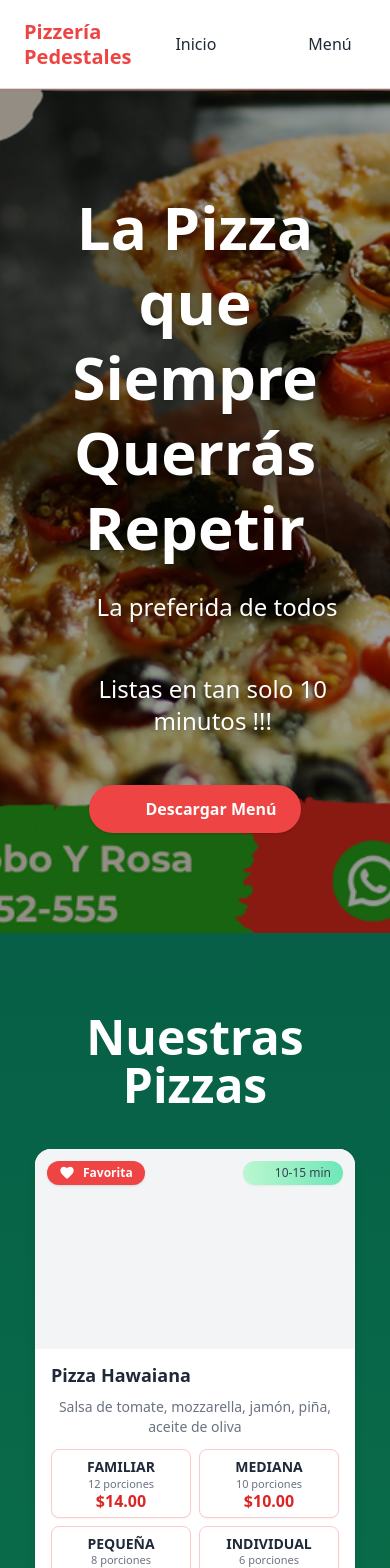
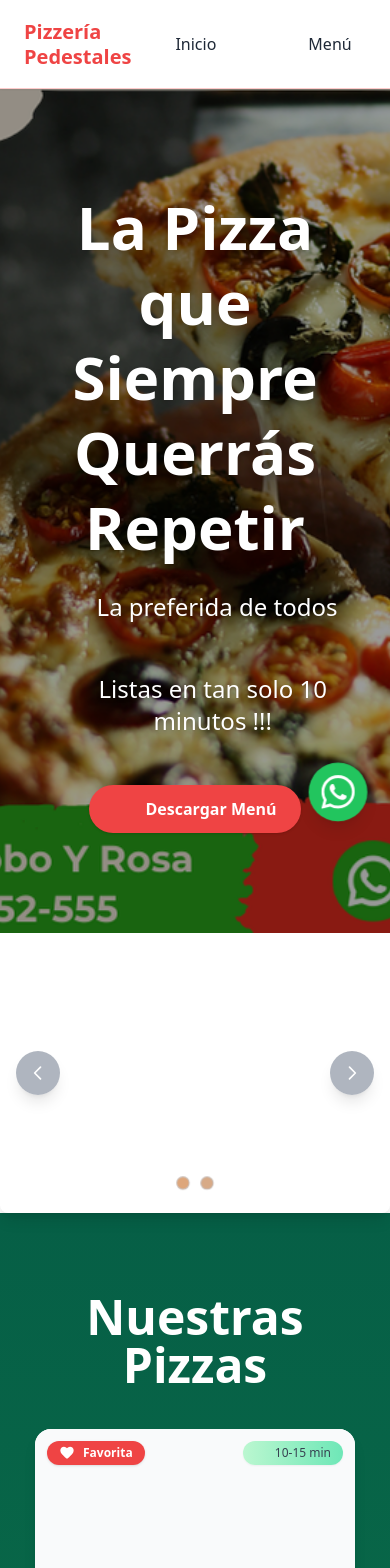
Before and after one commit to bitwavecompany/PizzeriaPedestales, a Nuxt app: page / in a window 390 px wide. Shown: the top 1568 px of the page. Built offline with nearby package versions, Linux system fonts and the light colour scheme; some icons are missing.

Commit message:
carusel y boton de whatsapp

```diff
--- /dev/null
+++ b/components/landing/Carrusel.vue
@@ -0,0 +1,107 @@
+
+<template>
+  <div class="relative w-full overflow-hidden rounded-lg shadow-lg h-[280px] sm:h-[380px] md:h-[450px] lg:h-[520px] xl:h-[600px]">
+    <div
+      class="flex carrusel-track h-full"
+      :style="`transform: translateX(-${current * 100}%);`"
+    >
+      <div v-for="(slide, idx) in slides" :key="idx" class="w-full flex-shrink-0 h-full relative">
+        <!-- Imagen de fondo -->
+        <div class="absolute inset-0">
+          <NuxtImg :src="slide.image" class="w-full h-full object-cover" :alt="`Banner ${idx + 1}`" />
+        </div>
+
+      </div>
+    </div>
+
+    <!-- Botones de navegación -->
+  <button class="absolute left-4 top-1/2 -translate-y-1/2 bg-gray-400/80 hover:bg-gray-500/90 rounded-full p-3 shadow-lg transition-all duration-300 text-white" @click="prev">
+      <svg class="w-5 h-5" fill="none" stroke="currentColor" viewBox="0 0 24 24">
+        <path stroke-linecap="round" stroke-linejoin="round" stroke-width="2" d="M15 19l-7-7 7-7" />
+      </svg>
+    </button>
+  <button class="absolute right-4 top-1/2 -translate-y-1/2 bg-gray-400/80 hover:bg-gray-500/90 rounded-full p-3 shadow-lg transition-all duration-300 text-white" @click="next">
+      <svg class="w-5 h-5" fill="none" stroke="currentColor" viewBox="0 0 24 24">
+        <path stroke-linecap="round" stroke-linejoin="round" stroke-width="2" d="M9 5l7 7-7 7" />
+      </svg>
+    </button>
+
+    <!-- Indicadores -->
+    <div class="absolute bottom-6 left-1/2 -translate-x-1/2 flex gap-3">
+      <button
+        v-for="(slide, idx) in slides"
+        :key="idx"
+        :class="[
+          'w-3 h-3 rounded-full transition-all duration-300',
+          current === idx
+            ? 'bg-orange-400 scale-125'
+            : 'bg-gray-400/70 hover:bg-gray-500/80 border border-gray-500/40'
+        ]"
+        @click="goTo(idx)"
+      />
+    </div>
+  </div>
+</template>
+
+
+
+<script setup lang="ts">
+import { ref, onMounted, onBeforeUnmount } from 'vue';
+import { NuxtImg } from '#components';
+
+interface Slide {
+  image: string;
+  subtitle: string;
+  title1: string;
+  title2: string;
+  description: string;
+  decorativeImage?: string;
+}
+
+const slides: Slide[] = [
+  {
+    image: '/images/banners/banner-pizzas.png',
+    subtitle: 'CLÁSICA Y DELICIOSA',
+    title1: 'PIZZA',
+    title2: 'HAWAIANA',
+    description: 'Jamón, piña y queso mozzarella en perfecta armonía',
+    decorativeImage: '/images/pizzas/hawaiana.png'
+  },
+  {
+    image: '/images/banners/combokids.png',
+    subtitle: 'ESPECIAL PARA NIÑOS',
+    title1: 'COMBO',
+    title2: 'KIDS',
+    description: 'La combinación perfecta para los más pequeños de la casa',
+    decorativeImage: '/images/pizzas/tradicional.png'
+  }
+];
+
+const current = ref(0);
+let intervalId: ReturnType<typeof setInterval> | null = null;
+
+function next() {
+  current.value = (current.value + 1) % slides.length;
+}
+function prev() {
+  current.value = (current.value - 1 + slides.length) % slides.length;
+}
+function goTo(idx: number) {
+  current.value = idx;
+}
+
+onMounted(() => {
+  intervalId = setInterval(() => {
+    next();
+  }, 5000); // Cambia cada 5 segundos
+});
+onBeforeUnmount(() => {
+  if (intervalId) clearInterval(intervalId);
+});
+</script>
+
+<style scoped>
+.carrusel-track {
+  transition: transform 0.7s cubic-bezier(0.4, 0, 0.2, 1);
+}
+</style>
--- a/components/landing/Contact.vue
+++ b/components/landing/Contact.vue
@@ -19,15 +19,15 @@
           <div class="grid grid-cols-1 md:grid-cols-2 gap-6">
             <div class="flex flex-col gap-3 justify-center">
               <span class="inline-flex items-center bg-gray-200 rounded-full px-3 py-4 text-base font-medium text-gray-700 gap-2">
-                <Icon icon="bxs:map" class="text-red-500" width="18" height="18" />
+                <Icon icon="bxs:map" class="text-red-500" width="36" height="36" />
                 <span class="font-semibold">María Angélica Idrobo y Rosa, Catucuamba - Quito, S52-555</span>
               </span>
               <span class="inline-flex items-center bg-gray-200 rounded-full px-3 py-4 text-base font-medium text-gray-700 gap-2">
-                <Icon icon="line-md:phone-twotone" class="text-red-500" width="18" height="18" />
-                <span class="font-semibold">099-374-0527</span>
+                <Icon icon="logos:whatsapp-icon" class="text-red-500" width="24" height="24" />
+                <span class="font-semibold">0993740527</span>
               </span>
               <span class="inline-flex items-center bg-gray-200 rounded-full px-3 py-4 text-base font-medium text-gray-700 gap-2">
-                <Icon icon="ic:baseline-email" class="text-red-500" width="18" height="18" />
+                <Icon icon="ic:baseline-email" class="text-red-500" width="24" height="24" />
                 <span class="font-semibold">pizzeriapedestales@gmail.com</span>
               </span>
             </div>
--- a/components/layout/Header.vue
+++ b/components/layout/Header.vue
@@ -39,7 +39,14 @@
         </ul>
       </nav>
       <div>
-  <button onclick="location.href='#pedido'" type="button" class="bg-red-500 hover:bg-red-600 text-white font-medium rounded-full px-7 py-2 transition-colors shadow text-base focus:outline-none focus:ring-2 focus:ring-red-200">Hacer Pedido</button>
+        <a
+          :href="whatsappUrl"
+          target="_blank"
+          rel="noopener noreferrer"
+          class="bg-red-500 hover:bg-red-600 text-white font-medium rounded-full px-7 py-2 transition-colors shadow text-base focus:outline-none focus:ring-2 focus:ring-red-200 inline-block"
+        >
+          Hacer Pedido
+        </a>
       </div>
     </div>
   </header>
@@ -48,4 +55,13 @@
 <script setup lang="ts">
 import { NuxtImg } from '#components';
 import { Icon } from '@iconify/vue';
+
+// Configuración para WhatsApp
+const phoneNumber = "593991961946"
+const message = "¡Hola! Me gustaría hacer un pedido en Pizzería Pedestales. ¿Podrían ayudarme?"
+
+const whatsappUrl = computed(() => {
+  const encodedMessage = encodeURIComponent(message)
+  return `https://wa.me/${phoneNumber}?text=${encodedMessage}`
+})
 </script>
--- a/components/ui/Card.vue
+++ b/components/ui/Card.vue
@@ -2,7 +2,7 @@
 <template>
   <div class="bg-white rounded-2xl shadow-lg overflow-hidden w-[320px] flex flex-col transition-transform duration-300 ease-in-out hover:scale-[1.03] hover:shadow-2xl cursor-pointer">
     <div class="relative">
-      <div class="w-full h-[200px] bg-gray-100 flex items-center justify-center p-4">
+      <div class="w-full h-[220px] bg-gray-50 flex items-center justify-center p-4">
         <NuxtImg
           v-if="img"
           :src="img"
--- /dev/null
+++ b/components/ui/WhatsAppButton.vue
@@ -0,0 +1,113 @@
+<template>
+  <div class="fixed bottom-6 right-6 z-50">
+    <a
+      :href="whatsappUrl"
+      target="_blank"
+      rel="noopener noreferrer"
+      class="
+        group
+        flex
+        items-center
+        justify-center
+        w-14
+        h-14
+        bg-green-500
+        hover:bg-green-600
+        text-white
+        rounded-full
+        shadow-lg
+        hover:shadow-xl
+        transition-all
+        duration-300
+        transform
+        hover:scale-110
+        animate-pulse
+        hover:animate-none
+      "
+      :title="tooltipText"
+    >
+      <!-- Icono de WhatsApp -->
+      <svg
+        class="w-8 h-8"
+        viewBox="0 0 24 24"
+        fill="currentColor"
+        xmlns="http://www.w3.org/2000/svg"
+      >
+        <path
+          d="M17.472 14.382c-.297-.149-1.758-.867-2.03-.967-.273-.099-.471-.148-.67.15-.197.297-.767.966-.94 1.164-.173.199-.347.223-.644.075-.297-.15-1.255-.463-2.39-1.475-.883-.788-1.48-1.761-1.653-2.059-.173-.297-.018-.458.13-.606.134-.133.298-.347.446-.52.149-.174.198-.298.298-.497.099-.198.05-.371-.025-.52-.075-.149-.669-1.612-.916-2.207-.242-.579-.487-.5-.669-.51-.173-.008-.371-.01-.57-.01-.198 0-.52.074-.792.372-.272.297-1.04 1.016-1.04 2.479 0 1.462 1.065 2.875 1.213 3.074.149.198 2.096 3.2 5.077 4.487.709.306 1.262.489 1.694.625.712.227 1.36.195 1.871.118.571-.085 1.758-.719 2.006-1.413.248-.694.248-1.289.173-1.413-.074-.124-.272-.198-.57-.347m-5.421 7.403h-.004a9.87 9.87 0 01-5.031-1.378l-.361-.214-3.741.982.998-3.648-.235-.374a9.86 9.86 0 01-1.51-5.26c.001-5.45 4.436-9.884 9.888-9.884 2.64 0 5.122 1.03 6.988 2.898a9.825 9.825 0 012.893 6.994c-.003 5.45-4.437 9.884-9.885 9.884m8.413-18.297A11.815 11.815 0 0012.05 0C5.495 0 .16 5.335.157 11.892c0 2.096.547 4.142 1.588 5.945L.057 24l6.305-1.654a11.882 11.882 0 005.683 1.448h.005c6.554 0 11.890-5.335 11.893-11.893A11.821 11.821 0 0020.885 3.515z"
+        />
+      </svg>
+
+      <!-- Tooltip -->
+      <span
+        class="
+          absolute
+          right-16
+          top-1/2
+          transform
+          -translate-y-1/2
+          bg-gray-800
+          text-white
+          px-3
+          py-2
+          rounded-lg
+          text-sm
+          whitespace-nowrap
+          opacity-0
+          group-hover:opacity-100
+          transition-opacity
+          duration-300
+          pointer-events-none
+        "
+      >
+        {{ tooltipText }}
+        <span
+          class="
+            absolute
+            left-full
+            top-1/2
+            transform
+            -translate-y-1/2
+            border-4
+            border-transparent
+            border-l-gray-800
+          "
+  />
+      </span>
+    </a>
+  </div>
+</template>
+
+<script setup lang="ts">
+interface Props {
+  phoneNumber: string
+  message?: string
+  tooltipText?: string
+}
+
+const props = withDefaults(defineProps<Props>(), {
+  message: '¡Hola! Me gustaría hacer un pedido en Pizzería Pedestales',
+  tooltipText: 'Chatea con nosotros en WhatsApp'
+})
+
+const whatsappUrl = computed(() => {
+  const encodedMessage = encodeURIComponent(props.message)
+  return `https://wa.me/${props.phoneNumber}?text=${encodedMessage}`
+})
+</script>
+
+<style scoped>
+/* Animación personalizada para el pulso */
+@keyframes pulse {
+  0%, 100% {
+    transform: scale(1);
+  }
+  50% {
+    transform: scale(1.05);
+  }
+}
+
+.animate-pulse {
+  animation: pulse 2s cubic-bezier(0.4, 0, 0.6, 1) infinite;
+}
+</style>
--- a/layouts/default.vue
+++ b/layouts/default.vue
@@ -6,10 +6,18 @@
       <slot />
     </main>
     <Footer />
+
+    <!-- Botón flotante de WhatsApp -->
+    <WhatsAppButton
+      phone-number="593991961946"
+      message="¡Hola! Me gustaría hacer un pedido en Pizzería Pedestales. ¿Podrían ayudarme?"
+      tooltip-text="¡Escríbenos por WhatsApp!"
+    />
   </div>
 </template>
 
 <script setup lang="ts">
 import Header from '@/components/layout/Header.vue'
 import Footer from '@/components/layout/Footer.vue'
+import WhatsAppButton from '@/components/ui/WhatsAppButton.vue'
 </script>
--- a/pages/index.vue
+++ b/pages/index.vue
@@ -2,6 +2,7 @@
 <template>
   <div>
     <Hero />
+    <Carrusel/>
     <MenuPreview />
     <Contact />
   </div>
@@ -11,4 +12,5 @@
 import Hero from '@/components/landing/Hero.vue'
 import MenuPreview from '@/components/landing/MenuPreview.vue'
 import Contact from '@/components/landing/Contact.vue'
+import Carrusel from '@/components/landing/Carrusel.vue';
 </script>
```
Also changed, not shown: public/images/banners/banner-pizzas.png (added), public/images/banners/combokids.png (added).
